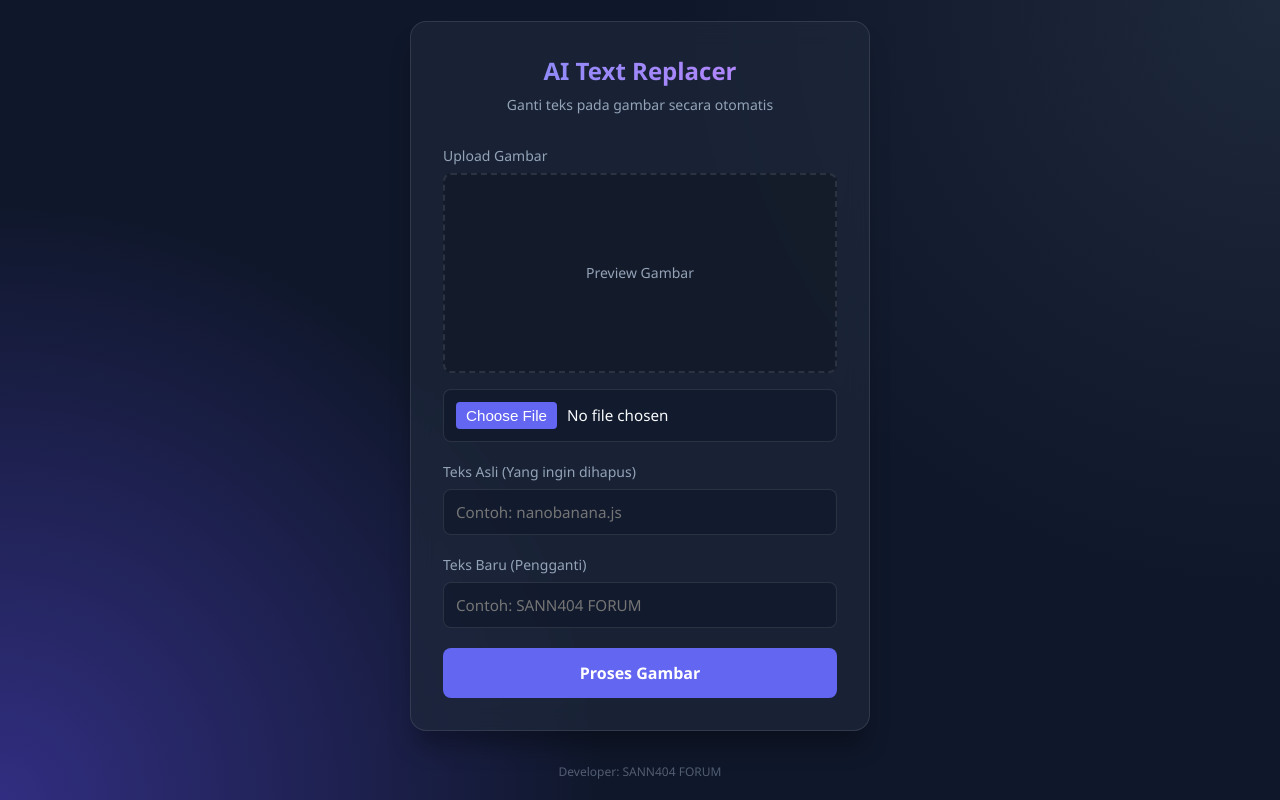
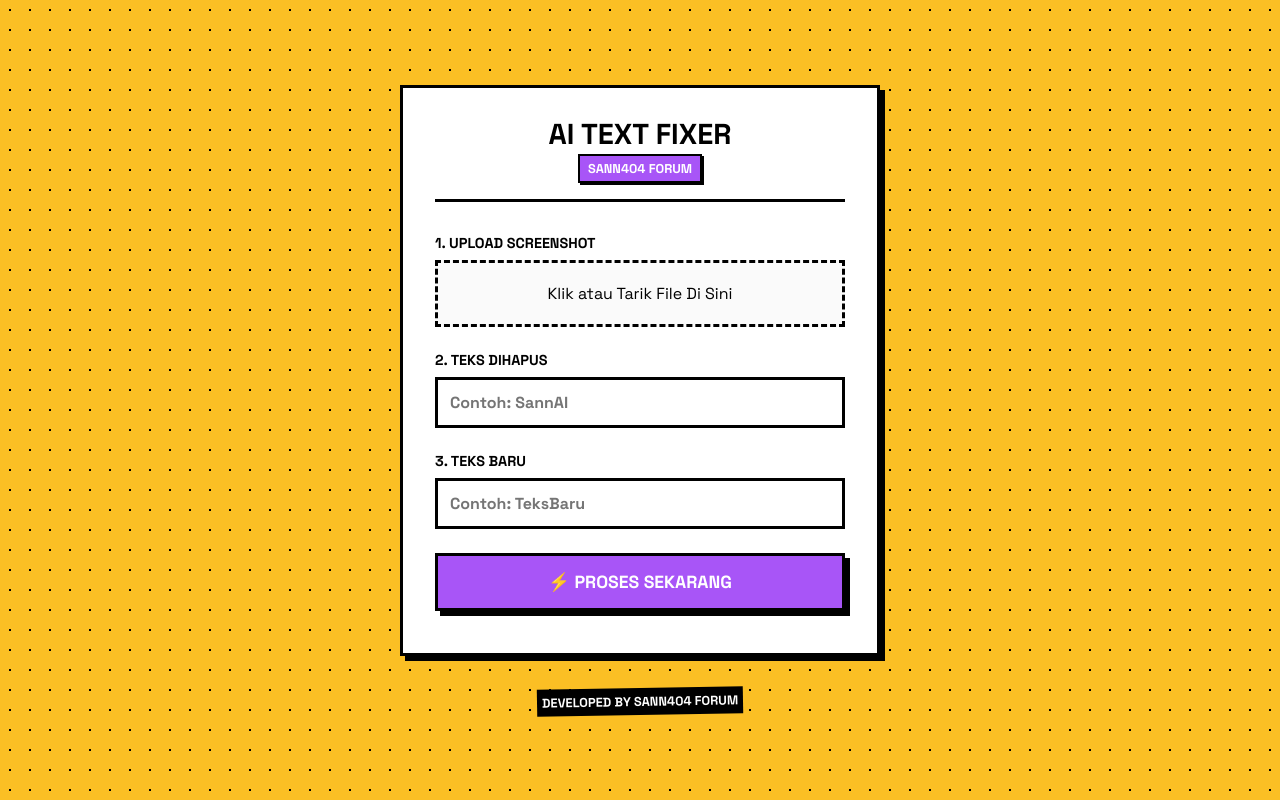
Before and after one commit to sanzzyproject/timpa-text, a website: page public/index.html in a window 1280 px wide. Drawn offline with Linux system fonts and the light colour scheme.

Commit message:
Update index.html

```diff
--- a/public/index.html
+++ b/public/index.html
@@ -4,207 +4,222 @@
     <meta charset="UTF-8">
     <meta name="viewport" content="width=device-width, initial-scale=1.0">
     <title>AI Text Replacer | SANN404 FORUM</title>
+    <link href="https://fonts.googleapis.com/css2?family=Space+Grotesk:wght@400;700&display=swap" rel="stylesheet">
     <style>
         :root {
-            --primary: #6366f1;
-            --primary-hover: #4f46e5;
-            --bg: #0f172a;
-            --card-bg: rgba(30, 41, 59, 0.7);
-            --text: #f8fafc;
-            --text-muted: #94a3b8;
-            --border: rgba(255, 255, 255, 0.1);
+            --bg-color: #f0f0f0;
+            --card-bg: #ffffff;
+            --main-accent: #fbbf24; /* Kuning Saweria */
+            --secondary-accent: #a855f7; /* Ungu */
+            --btn-download: #10b981; /* Hijau */
+            --border-color: #000000;
+            --shadow-offset: 5px;
         }
 
         * {
             box-sizing: border-box;
             margin: 0;
             padding: 0;
-            font-family: 'Segoe UI', Tahoma, Geneva, Verdana, sans-serif;
         }
 
         body {
-            background-color: var(--bg);
-            color: var(--text);
+            font-family: 'Space Grotesk', sans-serif;
+            background-color: var(--main-accent);
+            background-image: radial-gradient(#000 1px, transparent 1px);
+            background-size: 20px 20px;
             min-height: 100vh;
             display: flex;
-            flex-direction: column;
             align-items: center;
             justify-content: center;
-            background-image: radial-gradient(circle at top right, #1e293b 0%, transparent 40%),
-                              radial-gradient(circle at bottom left, #312e81 0%, transparent 40%);
+            padding: 20px;
+            color: #000;
         }
 
         .container {
             width: 100%;
-            max-width: 500px;
-            padding: 20px;
+            max-width: 480px;
         }
 
+        /* --- Neo-Brutalism Card --- */
         .card {
             background: var(--card-bg);
-            backdrop-filter: blur(12px);
-            -webkit-backdrop-filter: blur(12px);
-            border: 1px solid var(--border);
-            border-radius: 16px;
+            border: 3px solid var(--border-color);
+            box-shadow: var(--shadow-offset) var(--shadow-offset) 0px var(--border-color);
             padding: 2rem;
-            box-shadow: 0 20px 25px -5px rgba(0, 0, 0, 0.3);
+            border-radius: 0; /* Tajam */
+            position: relative;
         }
 
         .header {
             text-align: center;
             margin-bottom: 2rem;
+            border-bottom: 3px solid #000;
+            padding-bottom: 1rem;
         }
 
         .header h1 {
-            font-size: 1.5rem;
-            font-weight: 700;
-            margin-bottom: 0.5rem;
-            background: linear-gradient(to right, #818cf8, #c084fc);
-            -webkit-background-clip: text;
-            -webkit-text-fill-color: transparent;
+            font-weight: 900;
+            text-transform: uppercase;
+            font-size: 1.8rem;
+            line-height: 1;
         }
 
-        .header p {
-            font-size: 0.875rem;
-            color: var(--text-muted);
+        .badge {
+            background: var(--secondary-accent);
+            color: #fff;
+            padding: 4px 8px;
+            font-size: 0.8rem;
+            font-weight: bold;
+            border: 2px solid #000;
+            display: inline-block;
+            margin-top: 5px;
+            box-shadow: 2px 2px 0px #000;
         }
 
+        /* --- Inputs --- */
         .form-group {
-            margin-bottom: 1.25rem;
+            margin-bottom: 1.5rem;
         }
 
         label {
             display: block;
+            font-weight: 700;
             margin-bottom: 0.5rem;
-            font-size: 0.875rem;
-            color: var(--text-muted);
+            text-transform: uppercase;
+            font-size: 0.9rem;
         }
 
-        input[type="text"],
-        input[type="file"] {
+        input[type="text"] {
             width: 100%;
             padding: 12px;
-            background: rgba(15, 23, 42, 0.6);
-            border: 1px solid var(--border);
-            border-radius: 8px;
-            color: var(--text);
-            font-size: 0.95rem;
-            transition: border-color 0.3s;
+            background: #fff;
+            border: 3px solid var(--border-color);
+            font-family: 'Space Grotesk', sans-serif;
+            font-weight: bold;
+            font-size: 1rem;
+            outline: none;
+            transition: 0.2s;
         }
 
         input[type="text"]:focus {
-            outline: none;
-            border-color: var(--primary);
+            background: #fffbe6;
+            box-shadow: 4px 4px 0px var(--border-color);
+            transform: translate(-2px, -2px);
         }
 
-        input[type="file"]::file-selector-button {
-            margin-right: 10px;
-            background: var(--primary);
-            border: none;
-            color: white;
-            padding: 5px 10px;
-            border-radius: 4px;
+        /* --- File Upload Styling --- */
+        .file-upload-wrapper {
+            position: relative;
+            border: 3px dashed var(--border-color);
+            background: #fafafa;
+            padding: 20px;
+            text-align: center;
+            cursor: pointer;
+            transition: 0.2s;
+        }
+
+        .file-upload-wrapper:hover {
+            background: #fff;
+            border-style: solid;
+        }
+
+        input[type="file"] {
+            position: absolute;
+            top: 0; left: 0;
+            width: 100%; height: 100%;
+            opacity: 0;
             cursor: pointer;
         }
 
-        .preview-container {
-            width: 100%;
-            height: 200px;
-            border: 2px dashed var(--border);
-            border-radius: 8px;
-            display: flex;
-            align-items: center;
-            justify-content: center;
-            overflow: hidden;
-            margin-bottom: 1rem;
-            background: rgba(0,0,0,0.2);
-            position: relative;
+        .preview-box {
+            margin-top: 10px;
+            display: none;
+            border: 3px solid #000;
+            box-shadow: 4px 4px 0px #000;
         }
 
-        .preview-container img {
-            max-width: 100%;
-            max-height: 100%;
-            object-fit: contain;
-            display: none;
+        .preview-box img {
+            width: 100%;
+            display: block;
         }
 
-        .preview-text {
-            color: var(--text-muted);
-            font-size: 0.875rem;
+        /* --- Buttons --- */
+        .btn {
+            width: 100%;
+            padding: 15px;
+            border: 3px solid var(--border-color);
+            font-family: 'Space Grotesk', sans-serif;
+            font-weight: 900;
+            font-size: 1.1rem;
+            text-transform: uppercase;
+            cursor: pointer;
+            position: relative;
+            transition: all 0.1s;
+            box-shadow: var(--shadow-offset) var(--shadow-offset) 0px var(--border-color);
+            margin-bottom: 10px;
         }
 
-        button {
-            width: 100%;
-            padding: 14px;
-            background: var(--primary);
-            color: white;
-            border: none;
-            border-radius: 8px;
-            font-size: 1rem;
-            font-weight: 600;
-            cursor: pointer;
-            transition: background 0.3s, transform 0.1s;
+        .btn-primary {
+            background-color: var(--secondary-accent);
+            color: #fff;
         }
 
-        button:hover {
-            background: var(--primary-hover);
+        .btn-success {
+            background-color: var(--btn-download);
+            color: #fff;
         }
 
-        button:active {
-            transform: scale(0.98);
+        .btn:active {
+            transform: translate(var(--shadow-offset), var(--shadow-offset));
+            box-shadow: 0px 0px 0px var(--border-color);
         }
 
-        button:disabled {
-            background: var(--text-muted);
+        .btn:disabled {
+            background: #9ca3af;
             cursor: not-allowed;
-            opacity: 0.7;
+            transform: none;
+            box-shadow: none;
+            border-color: #6b7280;
         }
 
+        /* --- Result Area --- */
         .result-area {
+            display: none;
             margin-top: 2rem;
-            display: none;
-            animation: fadeIn 0.5s ease;
+            border-top: 3px solid #000;
+            padding-top: 1rem;
+            animation: slideUp 0.3s ease-out;
         }
 
-        .result-area h3 {
-            margin-bottom: 1rem;
-            font-size: 1rem;
-            text-align: center;
+        @keyframes slideUp {
+            from { transform: translateY(20px); opacity: 0; }
+            to { transform: translateY(0); opacity: 1; }
         }
 
-        .loader {
+        .loading-overlay {
             display: none;
             text-align: center;
-            margin-top: 1rem;
-        }
-
-        .spinner {
-            width: 24px;
-            height: 24px;
-            border: 3px solid rgba(255,255,255,0.3);
-            border-radius: 50%;
-            border-top-color: #fff;
-            animation: spin 1s ease-in-out infinite;
-            display: inline-block;
-            vertical-align: middle;
-            margin-right: 8px;
-        }
-
-        @keyframes spin {
-            to { transform: rotate(360deg); }
-        }
-
-        @keyframes fadeIn {
-            from { opacity: 0; transform: translateY(10px); }
-            to { opacity: 1; transform: translateY(0); }
+            padding: 20px;
+            font-weight: bold;
+            background: #000;
+            color: #fff;
+            margin-top: 10px;
+            border: 3px solid #000;
         }
 
         .footer {
             margin-top: 2rem;
             text-align: center;
-            font-size: 0.75rem;
-            color: var(--text-muted);
-            opacity: 0.5;
+            font-weight: bold;
+            font-size: 0.8rem;
+            text-transform: uppercase;
+            background: #000;
+            color: #fff;
+            padding: 5px;
+            transform: rotate(-1deg);
+            width: fit-content;
+            margin-left: auto;
+            margin-right: auto;
         }
     </style>
 </head>
@@ -213,70 +228,86 @@
     <div class="container">
         <div class="card">
             <div class="header">
-                <h1>AI Text Replacer</h1>
-                <p>Ganti teks pada gambar secara otomatis</p>
+                <h1>AI Text Fixer</h1>
+                <div class="badge">SANN404 FORUM</div>
             </div>
 
             <div class="form-group">
-                <label>Upload Gambar</label>
-                <div class="preview-container" id="previewContainer">
-                    <span class="preview-text">Preview Gambar</span>
+                <label>1. Upload Screenshot</label>
+                <div class="file-upload-wrapper">
+                    <span id="fileName">Klik atau Tarik File Di Sini</span>
+                    <input type="file" id="imageInput" accept="image/*">
+                </div>
+                <div class="preview-box" id="previewContainer">
                     <img id="imagePreview" alt="Preview">
                 </div>
-                <input type="file" id="imageInput" accept="image/*">
             </div>
 
             <div class="form-group">
-                <label>Teks Asli (Yang ingin dihapus)</label>
-                <input type="text" id="originalText" placeholder="Contoh: nanobanana.js">
+                <label>2. Teks Dihapus</label>
+                <input type="text" id="originalText" placeholder="Contoh: SannAI">
             </div>
 
             <div class="form-group">
-                <label>Teks Baru (Pengganti)</label>
-                <input type="text" id="replaceText" placeholder="Contoh: SANN404 FORUM">
+                <label>3. Teks Baru</label>
+                <input type="text" id="replaceText" placeholder="Contoh: TeksBaru">
             </div>
 
-            <button id="submitBtn" onclick="processImage()">
-                <span>Proses Gambar</span>
+            <button class="btn btn-primary" id="submitBtn" onclick="processImage()">
+                ⚡ PROSES SEKARANG
             </button>
 
-            <div class="loader" id="loader">
-                <div class="spinner"></div> Sedang memproses AI...
+            <div class="loading-overlay" id="loader">
+                SEDANG MEMASAK GAMBAR... <br> (SABAR JANGAN DI CLOSE)
             </div>
 
             <div class="result-area" id="resultArea">
-                <h3>Hasil:</h3>
-                <div class="preview-container">
+                <label style="text-align: center; margin-bottom:10px;">✨ HASIL ✨</label>
+                <div class="preview-box" style="display: block; margin-bottom: 15px;">
                     <img id="resultImage" alt="Hasil AI">
                 </div>
-                <button onclick="downloadResult()" style="background: #10b981; margin-top: 10px;">Download Hasil</button>
+                <button class="btn btn-success" id="downloadBtn" onclick="downloadResult()">
+                    ⬇️ DOWNLOAD OTOMATIS
+                </button>
             </div>
         </div>
 
         <div class="footer">
-            Developer: SANN404 FORUM
+            DEVELOPED BY SANN404 FORUM
         </div>
     </div>
 
     <script>
         const imageInput = document.getElementById('imageInput');
         const imagePreview = document.getElementById('imagePreview');
-        const previewText = document.querySelector('.preview-text');
+        const previewContainer = document.getElementById('previewContainer');
+        const fileNameSpan = document.getElementById('fileName');
 
-        // Handle Preview Image
+        // Handle Preview
         imageInput.addEventListener('change', function() {
             const file = this.files[0];
             if (file) {
+                fileNameSpan.textContent = file.name;
                 const reader = new FileReader();
                 reader.onload = function(e) {
                     imagePreview.src = e.target.result;
-                    imagePreview.style.display = 'block';
-                    previewText.style.display = 'none';
+                    previewContainer.style.display = 'block';
                 }
                 reader.readAsDataURL(file);
             }
         });
 
+        // Convert File to Base64
+        function toBase64(file) {
+            return new Promise((resolve, reject) => {
+                const reader = new FileReader();
+                reader.readAsDataURL(file);
+                reader.onload = () => resolve(reader.result);
+                reader.onerror = error => reject(error);
+            });
+        }
+
+        // Process Image
         async function processImage() {
             const file = imageInput.files[0];
             const orig = document.getElementById('originalText').value;
@@ -286,21 +317,17 @@
             const resultArea = document.getElementById('resultArea');
 
             if (!file || !orig || !rep) {
-                alert('Mohon lengkapi semua data!');
+                alert('⚠️ WOI! ISI SEMUA DATA DULU!');
                 return;
             }
 
-            // UI Loading State
             btn.disabled = true;
-            btn.innerHTML = 'Memproses...';
+            btn.style.opacity = '0.5';
             loader.style.display = 'block';
             resultArea.style.display = 'none';
 
             try {
-                // Convert file to Base64
                 const base64 = await toBase64(file);
-
-                // Call Backend API
                 const response = await fetch('/api/process', {
                     method: 'POST',
                     headers: { 'Content-Type': 'application/json' },
@@ -317,38 +344,59 @@
                 if (response.ok) {
                     document.getElementById('resultImage').src = data.result_image;
                     resultArea.style.display = 'block';
+                    // Scroll ke bawah otomatis
+                    resultArea.scrollIntoView({ behavior: "smooth" });
                 } else {
-                    alert('Error: ' + (data.error || 'Gagal memproses gambar'));
+                    alert('❌ GAGAL: ' + (data.error || 'Server ngambek'));
                 }
 
             } catch (error) {
-                console.error(error);
-                alert('Terjadi kesalahan koneksi.');
+                alert('❌ ERROR KONEKSI: Cek internet lu bang');
             } finally {
                 btn.disabled = false;
-                btn.innerHTML = 'Proses Gambar';
+                btn.style.opacity = '1';
                 loader.style.display = 'none';
             }
         }
 
-        function toBase64(file) {
-            return new Promise((resolve, reject) => {
-                const reader = new FileReader();
-                reader.readAsDataURL(file);
-                reader.onload = () => resolve(reader.result);
-                reader.onerror = error => reject(error);
-            });
-        }
+        // --- NEW: DIRECT DOWNLOAD FUNCTION ---
+        async function downloadResult() {
+            const imgUrl = document.getElementById('resultImage').src;
+            const btn = document.getElementById('downloadBtn');
 
-        function downloadResult() {
-            const imgUrl = document.getElementById('resultImage').src;
-            const a = document.createElement('a');
-            a.href = imgUrl;
-            a.download = 'SANN404_Result.png';
-            a.target = '_blank';
-            document.body.appendChild(a);
-            a.click();
-            document.body.removeChild(a);
+            btn.innerHTML = '⏳ SEDANG MENDOWNLOAD...';
+            btn.disabled = true;
+
+            try {
+                // Fetch gambar sebagai BLOB (Binary Large Object)
+                const response = await fetch(imgUrl);
+                const blob = await response.blob();
+
+                // Buat URL lokal sementara
+                const localUrl = window.URL.createObjectURL(blob);
+
+                // Buat elemen <a> tersembunyi untuk trigger download
+                const a = document.createElement('a');
+                a.style.display = 'none';
+                a.href = localUrl;
+                a.download = 'SANN404_RESULT_' + Date.now() + '.png'; // Nama file otomatis
+
+                document.body.appendChild(a);
+                a.click(); // Klik otomatis
+
+                // Bersihkan memori
+                window.URL.revokeObjectURL(localUrl);
+                document.body.removeChild(a);
+
+            } catch (e) {
+                console.error(e);
+                // Fallback jika fetch gagal (misal kena CORS), buka tab baru
+                alert('Gagal download otomatis, membuka di tab baru...');
+                window.open(imgUrl, '_blank');
+            } finally {
+                btn.innerHTML = '⬇️ DOWNLOAD OTOMATIS';
+                btn.disabled = false;
+            }
         }
     </script>
 </body>
```
